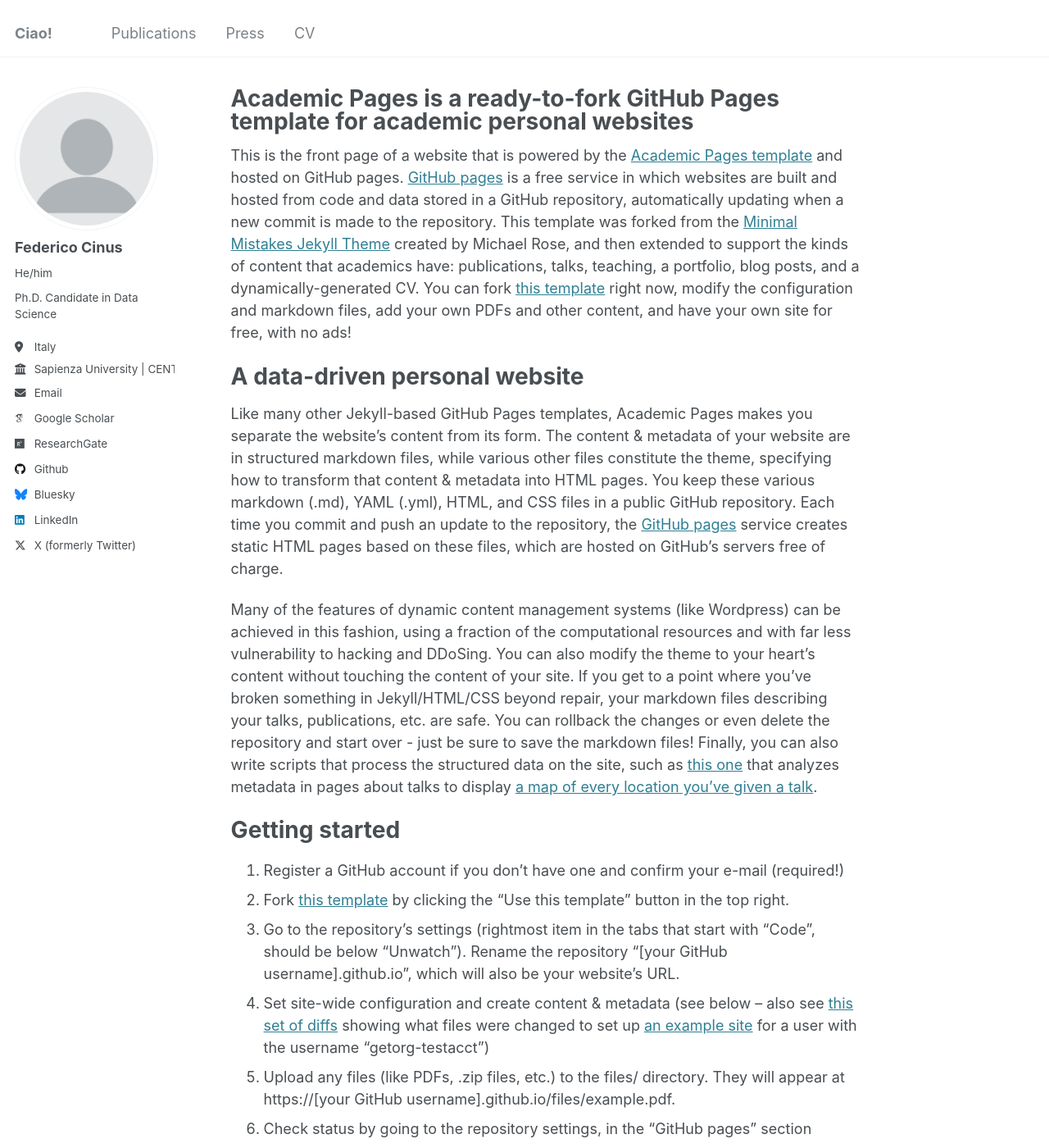
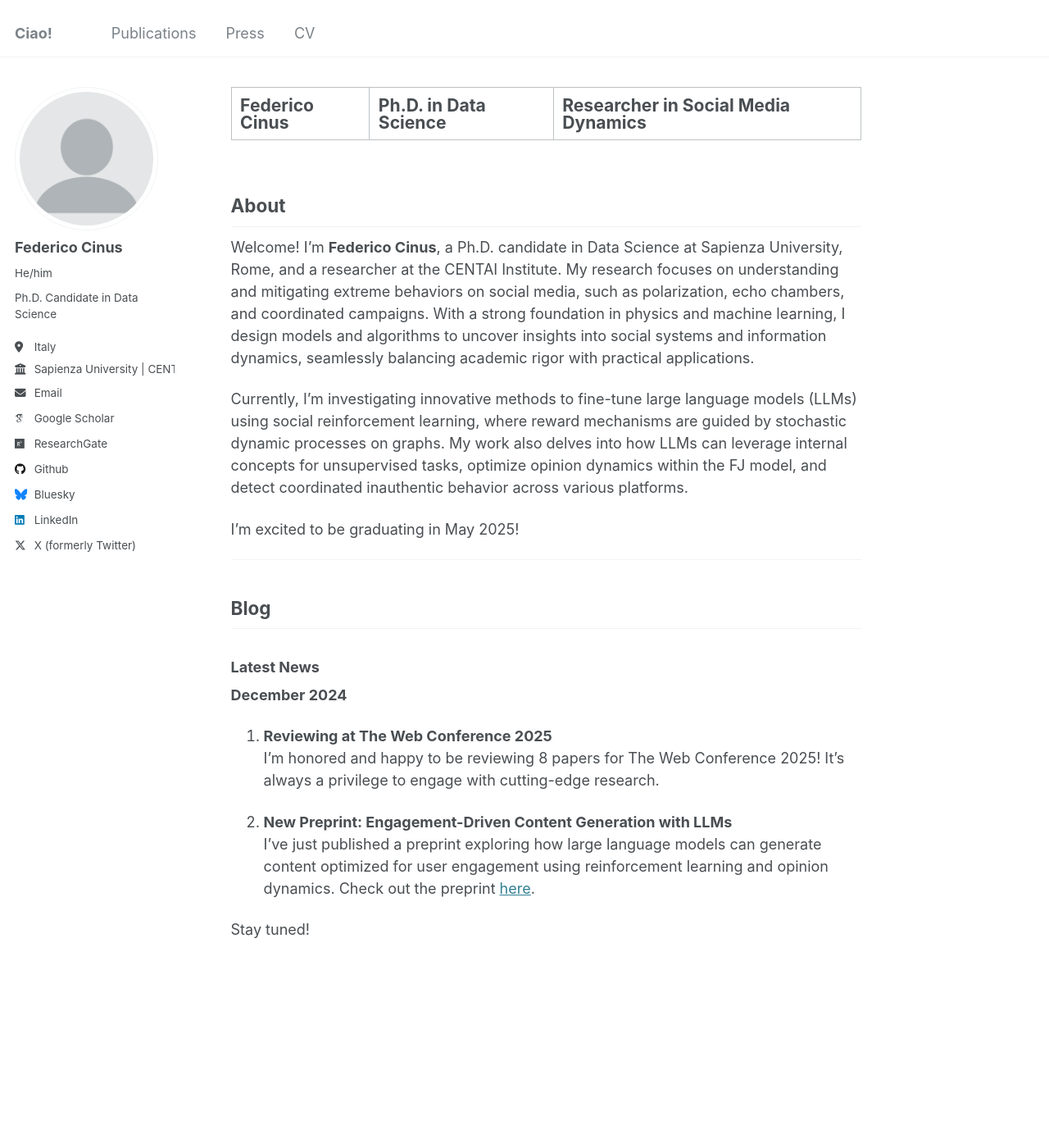
Before and after one commit to FedericoCinus/website, a Jekyll site: the page built from _pages/about.md, in a window 1280 px wide and 1400 px high. Shown: the whole window at 82% size. Built offline with Jekyll 4.4.1, drawn with Linux system fonts in a browser that asks for light colours; some web fonts are replaced; some of the changed text lies outside the part shown.

Commit message:
Update about.md

```diff
--- a/_pages/about.md
+++ b/_pages/about.md
@@ -1,49 +1,32 @@
 ---
 permalink: /
-title: "Academic Pages is a ready-to-fork GitHub Pages template for academic personal websites"
+title: "Federico Cinus | Ph.D. in Data Science | Researcher in Social Media Dynamics"
 author_profile: true
 redirect_from:
   - /about/
   - /about.html
 ---
 
-This is the front page of a website that is powered by the [Academic Pages template](https://github.com/academicpages/academicpages.github.io) and hosted on GitHub pages. [GitHub pages](https://pages.github.com) is a free service in which websites are built and hosted from code and data stored in a GitHub repository, automatically updating when a new commit is made to the repository. This template was forked from the [Minimal Mistakes Jekyll Theme](https://mmistakes.github.io/minimal-mistakes/) created by Michael Rose, and then extended to support the kinds of content that academics have: publications, talks, teaching, a portfolio, blog posts, and a dynamically-generated CV. You can fork [this template](https://github.com/academicpages/academicpages.github.io) right now, modify the configuration and markdown files, add your own PDFs and other content, and have your own site for free, with no ads!
+## About
 
-A data-driven personal website
-======
-Like many other Jekyll-based GitHub Pages templates, Academic Pages makes you separate the website's content from its form. The content & metadata of your website are in structured markdown files, while various other files constitute the theme, specifying how to transform that content & metadata into HTML pages. You keep these various markdown (.md), YAML (.yml), HTML, and CSS files in a public GitHub repository. Each time you commit and push an update to the repository, the [GitHub pages](https://pages.github.com/) service creates static HTML pages based on these files, which are hosted on GitHub's servers free of charge.
+Welcome! I’m **Federico Cinus**, a Ph.D. candidate in Data Science at Sapienza University, Rome, and a researcher at the CENTAI Institute. My research focuses on understanding and mitigating extreme behaviors on social media, such as polarization, echo chambers, and coordinated campaigns. With a strong foundation in physics and machine learning, I design models and algorithms to uncover insights into social systems and information dynamics, seamlessly balancing academic rigor with practical applications.
 
-Many of the features of dynamic content management systems (like Wordpress) can be achieved in this fashion, using a fraction of the computational resources and with far less vulnerability to hacking and DDoSing. You can also modify the theme to your heart's content without touching the content of your site. If you get to a point where you've broken something in Jekyll/HTML/CSS beyond repair, your markdown files describing your talks, publications, etc. are safe. You can rollback the changes or even delete the repository and start over - just be sure to save the markdown files! Finally, you can also write scripts that process the structured data on the site, such as [this one](https://github.com/academicpages/academicpages.github.io/blob/master/talkmap.ipynb) that analyzes metadata in pages about talks to display [a map of every location you've given a talk](https://academicpages.github.io/talkmap.html).
+Currently, I’m investigating innovative methods to fine-tune large language models (LLMs) using social reinforcement learning, where reward mechanisms are guided by stochastic dynamic processes on graphs. My work also delves into how LLMs can leverage internal concepts for unsupervised tasks, optimize opinion dynamics within the FJ model, and detect coordinated inauthentic behavior across various platforms.
 
-Getting started
-======
-1. Register a GitHub account if you don't have one and confirm your e-mail (required!)
-1. Fork [this template](https://github.com/academicpages/academicpages.github.io) by clicking the "Use this template" button in the top right.
-1. Go to the repository's settings (rightmost item in the tabs that start with "Code", should be below "Unwatch"). Rename the repository "[your GitHub username].github.io", which will also be your website's URL.
-1. Set site-wide configuration and create content & metadata (see below -- also see [this set of diffs](http://archive.is/3TPas) showing what files were changed to set up [an example site](https://getorg-testacct.github.io) for a user with the username "getorg-testacct")
-1. Upload any files (like PDFs, .zip files, etc.) to the files/ directory. They will appear at https://[your GitHub username].github.io/files/example.pdf.
-1. Check status by going to the repository settings, in the "GitHub pages" section
+I’m excited to be graduating in May 2025!
 
-Site-wide configuration
-------
-The main configuration file for the site is in the base directory in [_config.yml](https://github.com/academicpages/academicpages.github.io/blob/master/_config.yml), which defines the content in the sidebars and other site-wide features. You will need to replace the default variables with ones about yourself and your site's github repository. The configuration file for the top menu is in [_data/navigation.yml](https://github.com/academicpages/academicpages.github.io/blob/master/_data/navigation.yml). For example, if you don't have a portfolio or blog posts, you can remove those items from that navigation.yml file to remove them from the header.
+---
 
-Create content & metadata
-------
-For site content, there is one markdown file for each type of content, which are stored in directories like _publications, _talks, _posts, _teaching, or _pages. For example, each talk is a markdown file in the [_talks directory](https://github.com/academicpages/academicpages.github.io/tree/master/_talks). At the top of each markdown file is structured data in YAML about the talk, which the theme will parse to do lots of cool stuff. The same structured data about a talk is used to generate the list of talks on the [Talks page](https://academicpages.github.io/talks), each [individual page](https://academicpages.github.io/talks/2012-03-01-talk-1) for specific talks, the talks section for the [CV page](https://academicpages.github.io/cv), and the [map of places you've given a talk](https://academicpages.github.io/talkmap.html) (if you run this [python file](https://github.com/academicpages/academicpages.github.io/blob/master/talkmap.py) or [Jupyter notebook](https://github.com/academicpages/academicpages.github.io/blob/master/talkmap.ipynb), which creates the HTML for the map based on the contents of the _talks directory).
+## Blog
 
-**Markdown generator**
+### Latest News
 
-The repository includes [a set of Jupyter notebooks](https://github.com/academicpages/academicpages.github.io/tree/master/markdown_generator
-) that converts a CSV containing structured data about talks or presentations into individual markdown files that will be properly formatted for the Academic Pages template. The sample CSVs in that directory are the ones I used to create my own personal website at stuartgeiger.com. My usual workflow is that I keep a spreadsheet of my publications and talks, then run the code in these notebooks to generate the markdown files, then commit and push them to the GitHub repository.
+**December 2024**
 
-How to edit your site's GitHub repository
-------
-Many people use a git client to create files on their local computer and then push them to GitHub's servers. If you are not familiar with git, you can directly edit these configuration and markdown files directly in the github.com interface. Navigate to a file (like [this one](https://github.com/academicpages/academicpages.github.io/blob/master/_talks/2012-03-01-talk-1.md) and click the pencil icon in the top right of the content preview (to the right of the "Raw | Blame | History" buttons). You can delete a file by clicking the trashcan icon to the right of the pencil icon. You can also create new files or upload files by navigating to a directory and clicking the "Create new file" or "Upload files" buttons.
+1. **Reviewing at The Web Conference 2025**
+   I'm honored and happy to be reviewing 8 papers for The Web Conference 2025! It's always a privilege to engage with cutting-edge research.
 
-Example: editing a markdown file for a talk
-![Editing a markdown file for a talk](/images/editing-talk.png)
+2. **New Preprint: Engagement-Driven Content Generation with LLMs**
+   I've just published a preprint exploring how large language models can generate content optimized for user engagement using reinforcement learning and opinion dynamics. Check out the preprint [here](https://arxiv.org/abs/2411.13187).
 
-For more info
-------
-More info about configuring Academic Pages can be found in [the guide](https://academicpages.github.io/markdown/), the [growing wiki](https://github.com/academicpages/academicpages.github.io/wiki), and you can always [ask a question on GitHub](https://github.com/academicpages/academicpages.github.io/discussions). The [guides for the Minimal Mistakes theme](https://mmistakes.github.io/minimal-mistakes/docs/configuration/) (which this theme was forked from) might also be helpful.
+Stay tuned!
```
